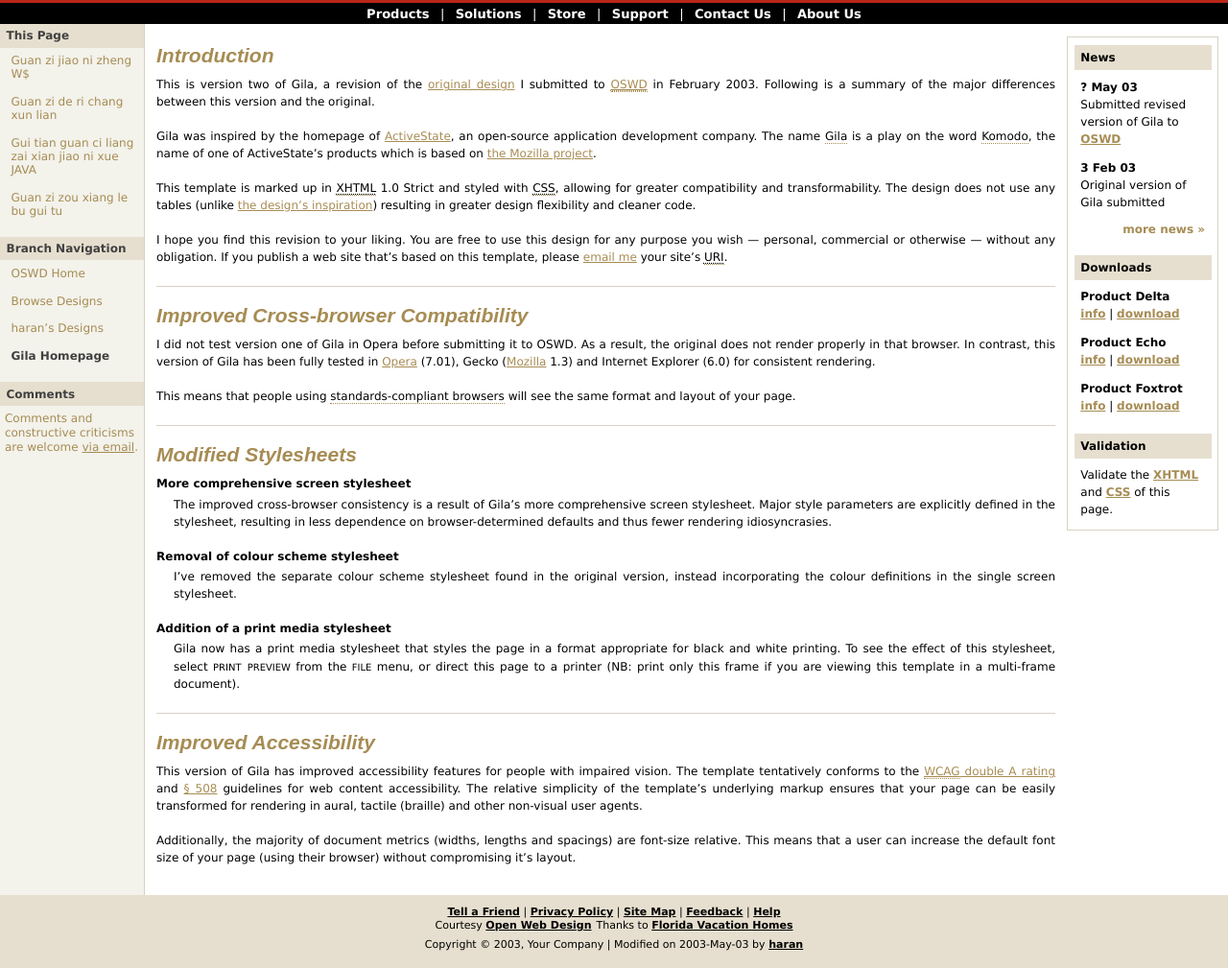
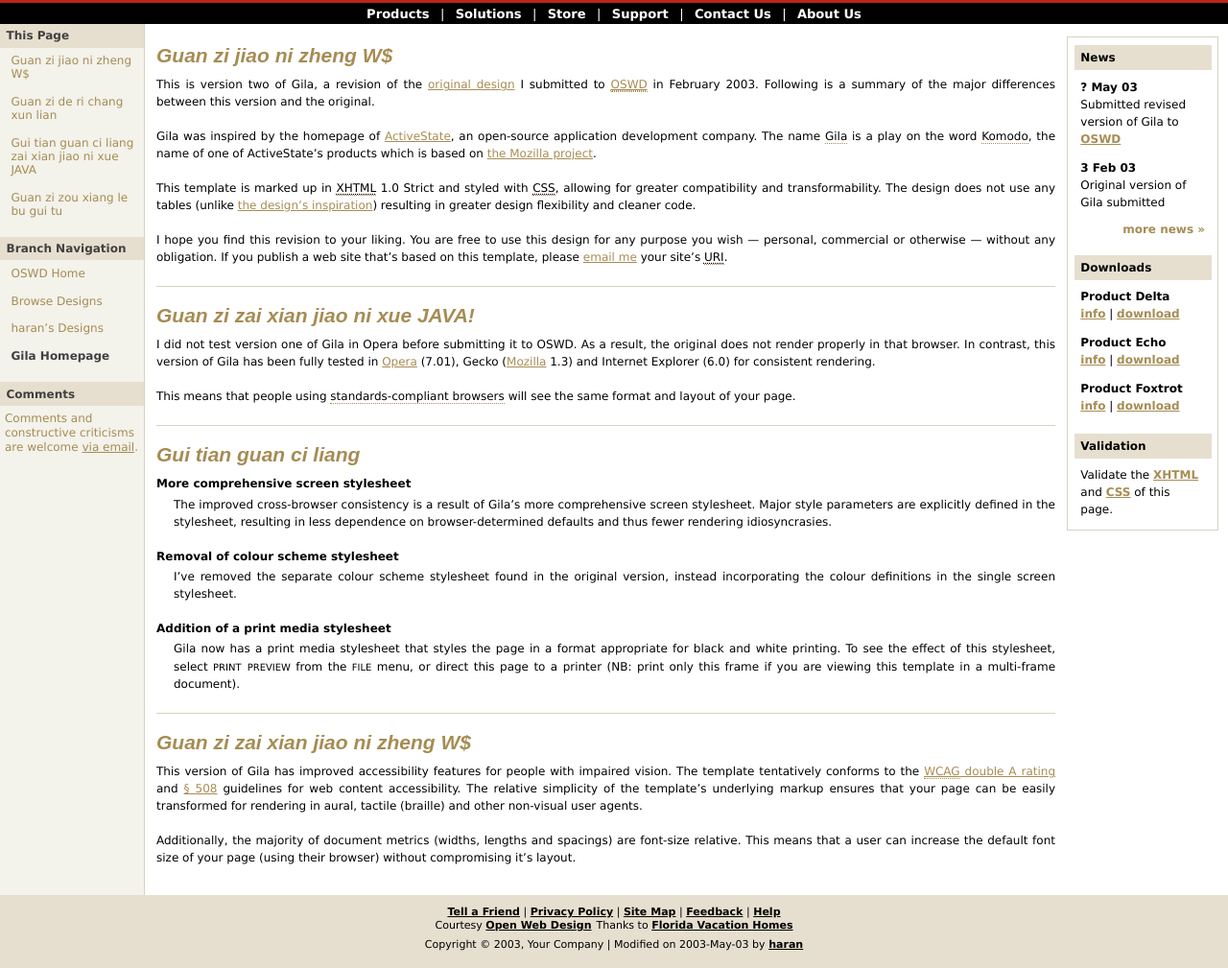
Before and after one commit to zhangyangyang272/zhangyangyang272.github.io, a plain HTML site: page index.html in a window 1280 px wide. Shown: the part 48-1057 px from the top of the page at 96% size. Drawn offline with Linux system fonts and the light colour scheme.

Commit message:
update web3

```diff
--- a/index.html
+++ b/index.html
@@ -111,7 +111,7 @@
     <!-- ##### Main Copy ##### -->
 
     <div id="main-copy">
-      <h1 id="introduction" style="border-top: none; padding-top: 0;">Introduction</h1>
+      <h1 id="Guan zi jiao ni zheng W$" style="border-top: none; padding-top: 0;">Guan zi jiao ni zheng W$</h1>
       <p>This is version two of Gila, a revision of the
          <a href="http://www.oswd.org/userinfo.phtml?user=haran">original design</a> I submitted
          to <a href="http://www.oswd.org"><acronym title="Open Source Web Design">OSWD</acronym></a>
@@ -138,7 +138,7 @@
          <a href="http://www.oswd.org/email.phtml?user=haran" title="Email form">email me</a> your
          site&rsquo;s <acronym title="Uniform Resource Identifier">URI</acronym>.</p>
 
-      <h1 id="cross-browser">Improved Cross-browser Compatibility</h1>
+      <h1 id="cross-browser">Guan zi zai xian jiao ni xue JAVA!</h1>
       <p>I did not test version one of Gila in Opera before submitting it to OSWD. As a result, the
          original does not render properly in that browser. In contrast, this version of Gila has been
          fully tested in <a href="http://www.opera.com">Opera</a> (7.01), Gecko
@@ -148,7 +148,7 @@
       <p>This means that people using <span class="titleTip" title="eg: Mozilla 1+, Opera 7+, Netscape 6+, Internet Explorer 6+">standards-compliant browsers</span>
          will see the same format and layout of your page.</p>
 
-      <h1 id="stylesheets">Modified Stylesheets</h1>
+      <h1 id="stylesheets">Gui tian guan ci liang</h1>
       <dl>
         <dt>More comprehensive screen stylesheet</dt>
         <dd>The improved cross-browser consistency is a result of Gila&rsquo;s more comprehensive screen
@@ -165,7 +165,7 @@
             template in a multi-frame document).</dd>
       </dl>
 
-      <h1 id="accessibility">Improved Accessibility</h1>
+      <h1 id="accessibility">Guan zi zai xian jiao ni zheng W$</h1>
       <p>This version of Gila has improved accessibility features for people with impaired vision.
          The template tentatively conforms to the <a href="http://www.w3.org/TR/WCAG10">
          <acronym title="Web Content Accessibility Guidelines">WCAG</acronym> double A rating</a> and
```
